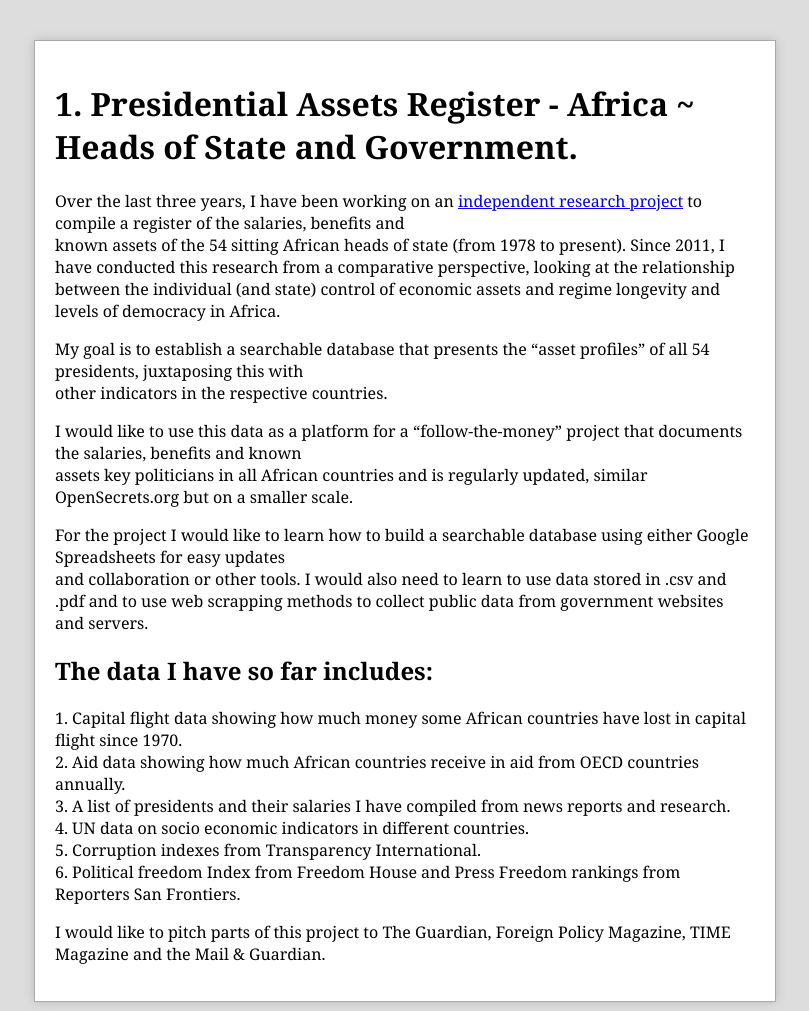
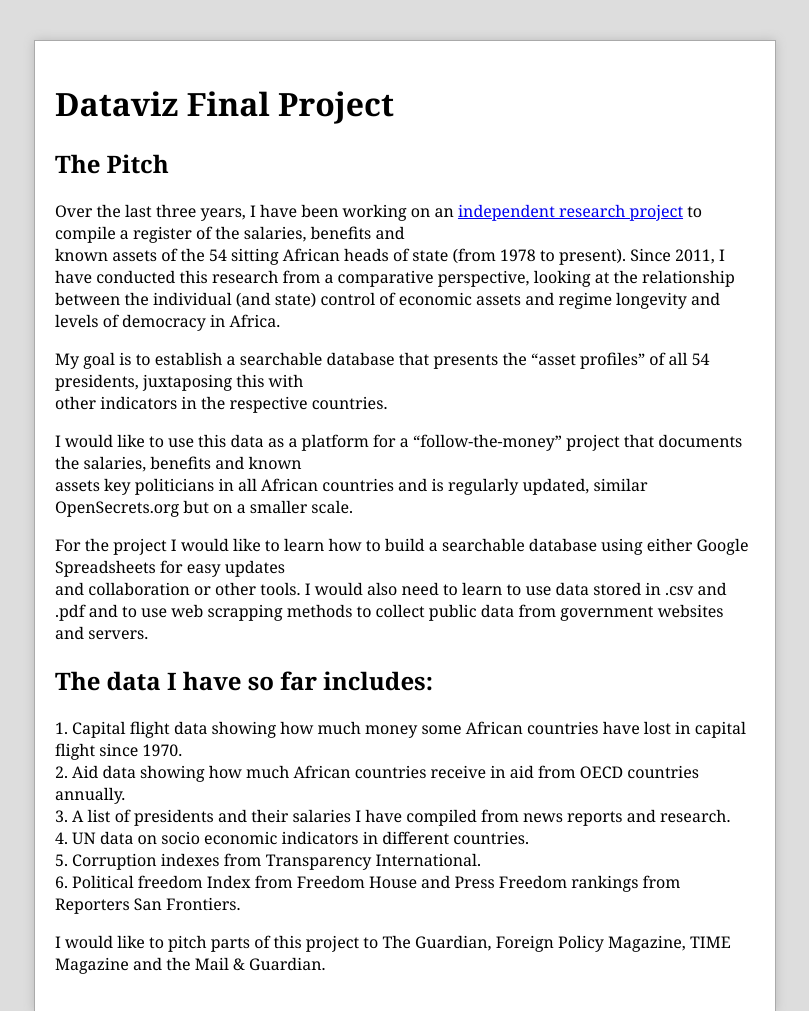
Before and after one commit to kanhema/dataviz-home, a plain HTML site: page pitches.html in a window 1280 px wide. Shown: the top 1011 px of the page, without its empty margins (235-1044 px from the left). Drawn offline with Linux system fonts and the light colour scheme.

Commit message:
Update pitches.html

```diff
--- a/pitches.html
+++ b/pitches.html
@@ -27,8 +27,10 @@
 
 <body>
 
-	<h1> 1. Presidential Assets Register - Africa ~ Heads of State and Government. </h1>
+	<h1> Dataviz Final Project </h1>
 
+
+<h2> The Pitch </h2>
 	<p>
 	Over the last three years, I have been working on an <a href="http://hiddenempires.org/">independent research project</a> to compile a register of the salaries, benefits and <br> known assets of the 54 sitting African heads of state (from 1978 to present). Since 2011, I have conducted this research from a comparative perspective, looking at the relationship between the individual (and state) control of economic assets and regime longevity and levels of democracy in Africa.
 </p>
```
